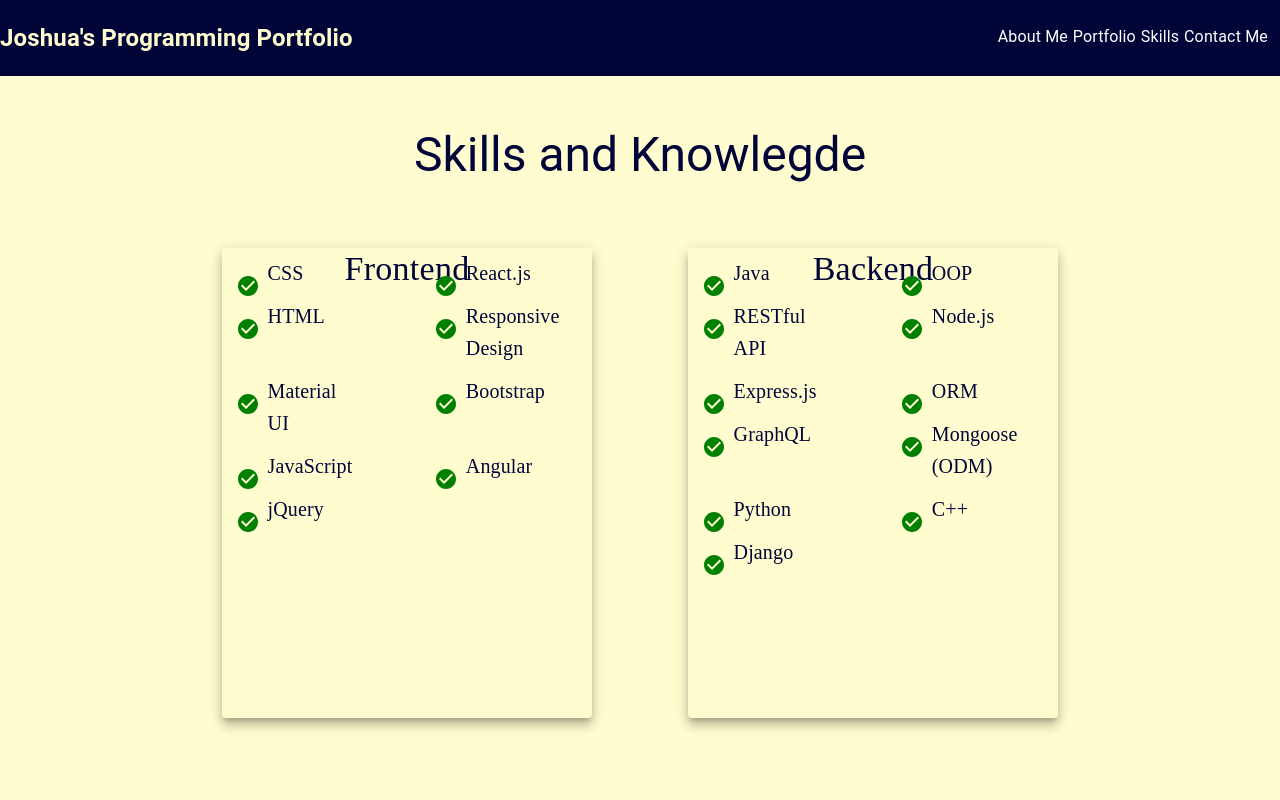
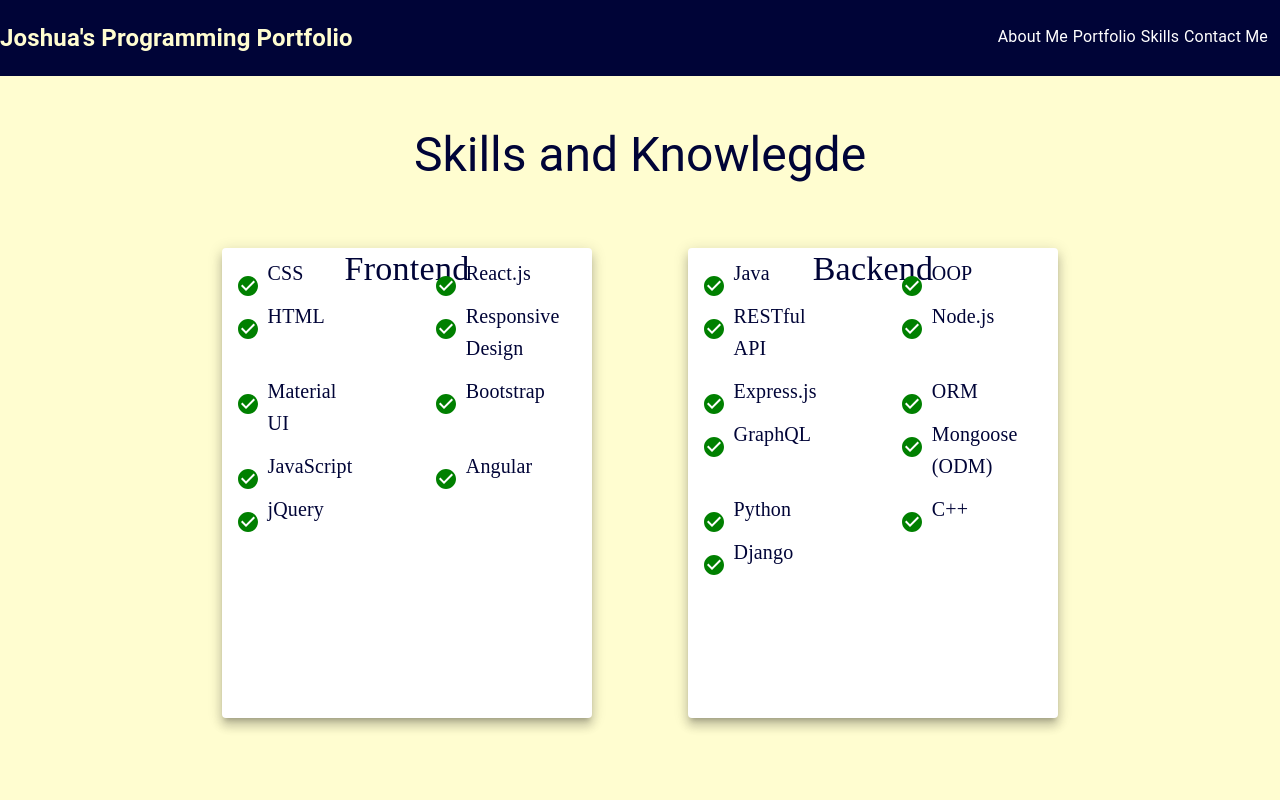
Before and after one commit to CoderJ01/material-ui-programming-portfolio, a React (Create React App) app: page /skills in a window 1280 px wide. Shown: the top 800 px of the page. Built offline with nearby package versions, Linux system fonts and the light colour scheme.

Commit message:
change color of Card

```diff
--- a/src/components/Card/Card.component.jsx
+++ b/src/components/Card/Card.component.jsx
@@ -18,7 +18,7 @@ const Card = ({ dataObj = [] }) => {
                     m: 1,
                     width: '100%',
                     height: 470,
-                    backgroundColor: 'rgb(255, 253, 208)'
+                    backgroundColor: 'white'
                     },
                 }}
             >
```
